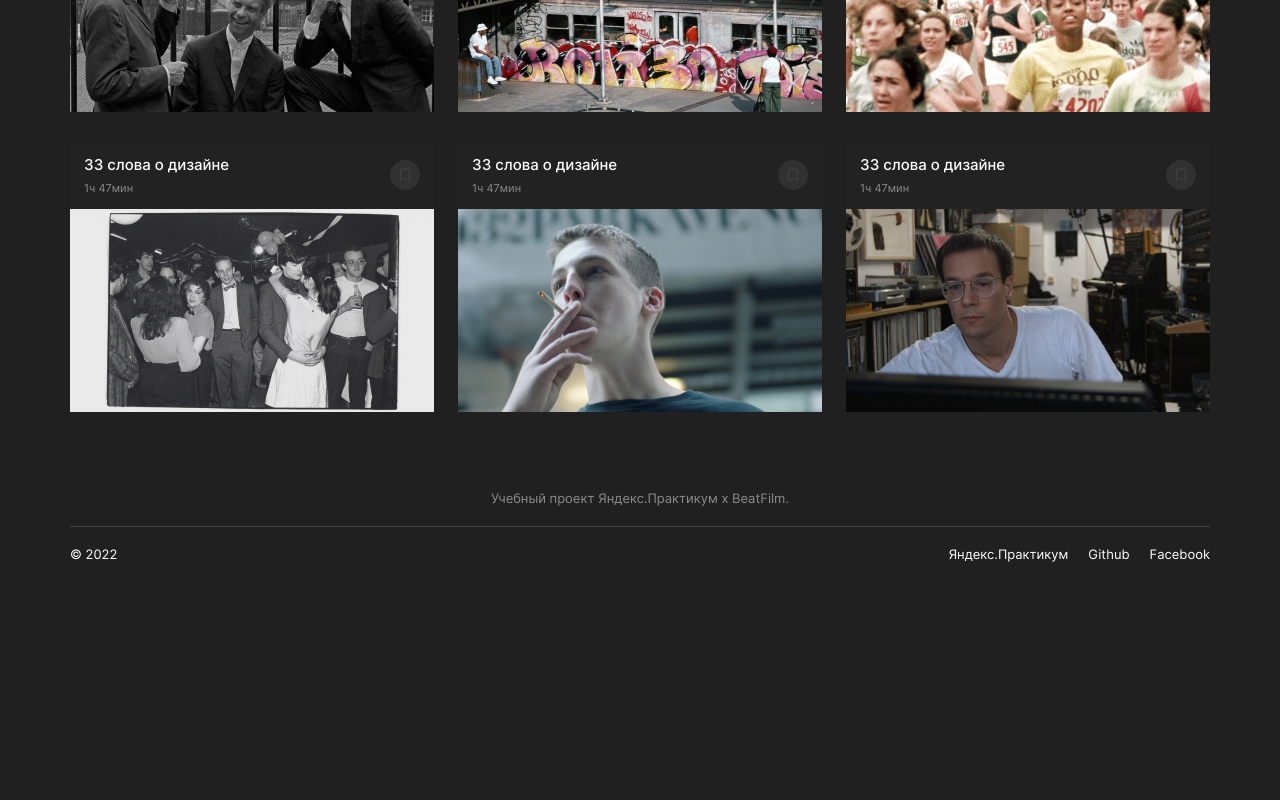
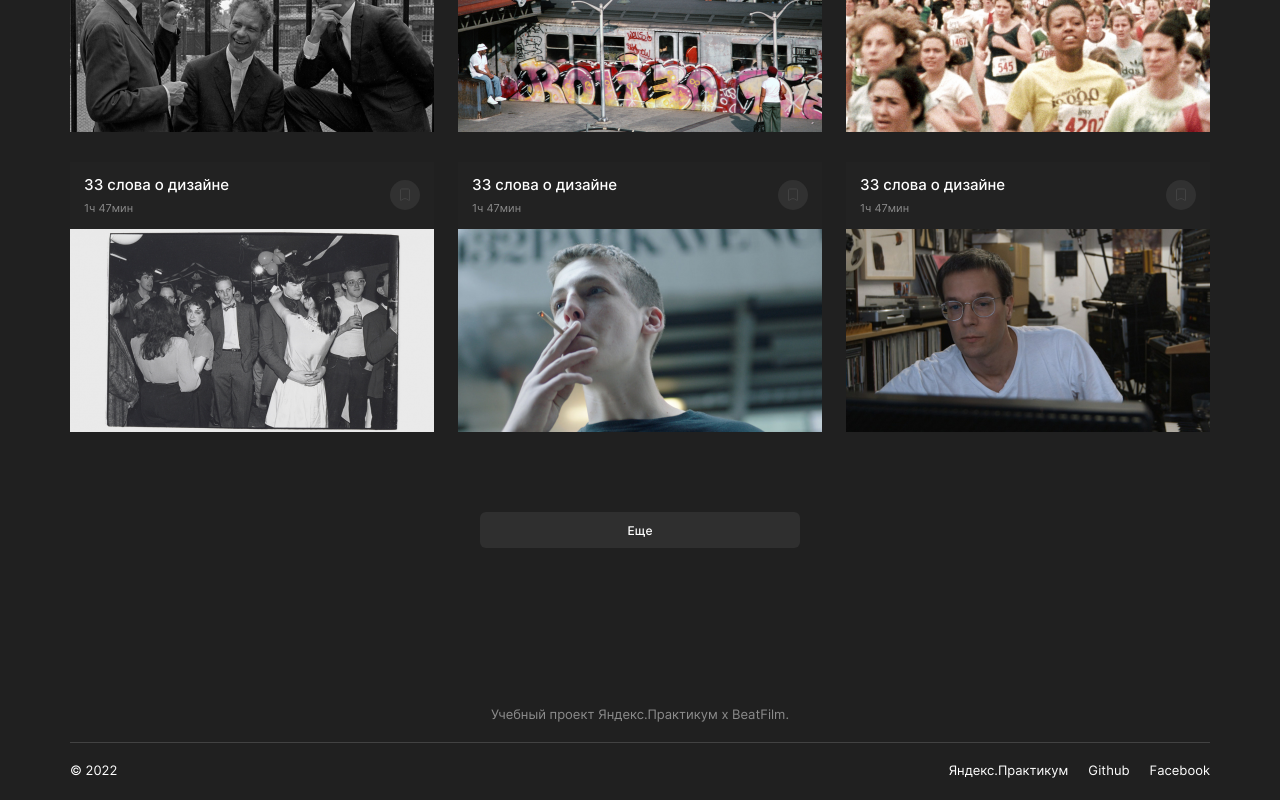
Before and after one commit to TatyanaDudchenko/movies-explorer-frontend, a React (Create React App) app: page /movies in a window 1280 px wide. Shown: the part 1129-1929 px from the top of the page. Before the commit the page ends 1713 px from the top, so only its background shows below. Built offline with nearby package versions, Linux system fonts and the light colour scheme.

Commit message:
feat: доработать компоненты для отображения карточек фильмов

```diff
--- a/src/components/Movies/Movies.css
+++ b/src/components/Movies/Movies.css
@@ -0,0 +1,24 @@
+.movies-container {
+    padding-left: 70px;
+    padding-right: 70px;
+}
+
+.movies-container__more-button-container {
+   display: flex;
+   width: 100%;
+   justify-content: center;
+}
+
+.movies-container__more-button {
+    margin-top: 80px;
+    margin-bottom: 80px;
+    padding: 11px 60px 9px;
+    background-color: #2F2F2F;
+    border-radius: 6px;
+    border: none;
+    width: 320px;
+    height: 36px;
+    font-size: 12px;
+    font-weight: 500;
+    color: #fff;
+}
--- a/src/components/Movies/Movies.js
+++ b/src/components/Movies/Movies.js
@@ -4,9 +4,12 @@ import MoviesCardList from '../MoviesCardList/MoviesCardList';
 
 function Movies() {
     return (
-        <div className='content'>
+        <div className='movies-container'>
             <SearchForm />
             <MoviesCardList />
+            <div className='movies-container__more-button-container'>
+                <button type='button' className='movies-container__more-button'>Еще</button>
+            </div>
         </div>
     )
 }
--- a/src/components/MoviesCard/MoviesCard.css
+++ b/src/components/MoviesCard/MoviesCard.css
@@ -19,6 +19,7 @@
   font-weight: 500;
   margin-top: 0; /*сброшены стандартные отступы*/
   margin-bottom: 0; /*сброшены стандартные отступы*/
+  color: #fff;
 }
 
 .movies-card__about-duration {
@@ -32,7 +33,7 @@
 .movies-card__image-container {
   height: 203px;
   display: block;
-  background-color: green; /*тестовый цвет для наглядности при разработке*/
+  background-color: #222;
   display: flex;
   align-items: center;
   justify-content: center;
--- a/src/components/MoviesCardList/MoviesCardList.css
+++ b/src/components/MoviesCardList/MoviesCardList.css
@@ -3,6 +3,6 @@
     column-gap: 24px;
     row-gap: 30px;
     grid-template-columns: repeat(auto-fit, 364px);
-    padding-top: 50px;
+    padding-top: 70px;
     justify-content: center;
   }
--- a/src/components/SavedMovies/SavedMovies.css
+++ b/src/components/SavedMovies/SavedMovies.css
@@ -0,0 +1,5 @@
+.saved-movies-container {
+    padding-bottom: 170px;
+    padding-left: 70px;
+    padding-right: 70px;
+}
--- a/src/components/SavedMovies/SavedMovies.js
+++ b/src/components/SavedMovies/SavedMovies.js
@@ -1,9 +1,11 @@
 import './SavedMovies.css';
+import SearchForm from '../SearchForm/SearchForm';
 import MoviesCardList from '../MoviesCardList/MoviesCardList';
 
 function SavedMovies() {
     return (
-        <div className='content'>
+        <div className='saved-movies-container'>
+            <SearchForm />
             <MoviesCardList />
         </div>
     )
--- a/src/components/SearchForm/SearchForm.css
+++ b/src/components/SearchForm/SearchForm.css
@@ -66,4 +66,5 @@
     margin-top: 0; /*сброшены стандартные отступы*/
     margin-bottom: 0; /*сброшены стандартные отступы*/
     padding-left: 12px;
-  }
+    color: #fff;
+}
```
